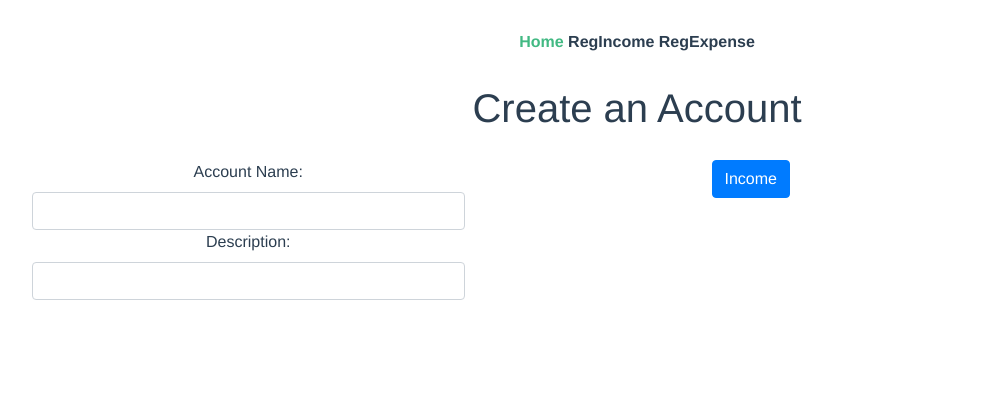
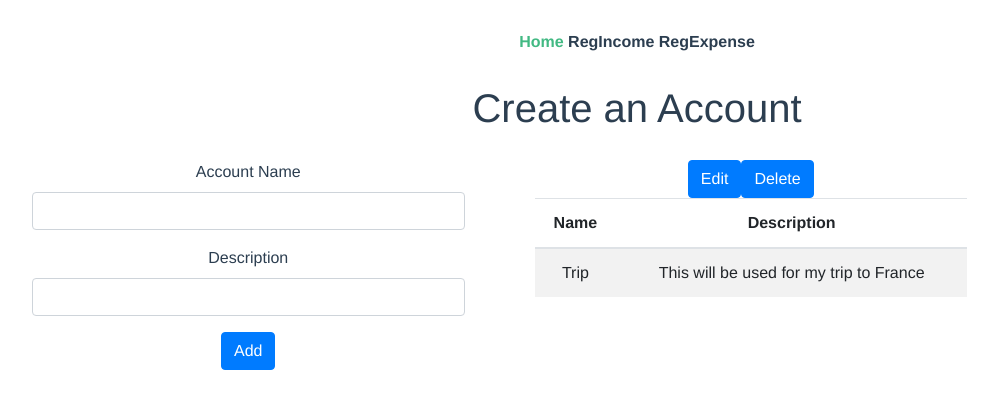
Before and after one commit to choi2nkyu/CertiProject, a Vue app: page /#/ in a window 1280 px wide. Shown: the top 408 px of the page, without its empty margins (3-1001 px from the left). Built offline with nearby package versions, Linux system fonts and the light colour scheme.

Commit message:
Kyu: a few changes in functionality and test

```diff
--- a/src/components/Account.vue
+++ b/src/components/Account.vue
@@ -4,26 +4,66 @@
     <div class="container row">
       <div class="col-5 left-column">
         <form>
-          <div class="form-group">
-            <label for="accountName">Account Name:</label>
-            <input type="text" class="form-control" id="accountName">
-            <label for="description">Description:</label>
-            <input type="text" class="form-control" id="description">
+          <div v-for="field in fields" v-bind:key="field.id" class="form-group">
+            <label for="field.value">{{field.label}}</label>
+            <input ref="accountInput" type="text" class="form-control" id="field.value">
           </div>
         </form>
+        <button type="button" class="btn btn-primary" @click="addClicked()">Add</button>
       </div>
       <div class="col-5 right-column">
-        <button type="button" class="btn btn-primary">Income</button>
+        <button type="button" class="btn btn-primary">Edit</button>
+        <button type="button" class="btn btn-primary">Delete</button>
+        <b-table striped hover :items="testItems" :fields="fields.value"></b-table>
       </div>
     </div>
   </div>
 </template>
 
 <script>
+import { constants } from "fs";
 export default {
   name: "Account",
   props: {
     msg: String
+  },
+  data() {
+    return {
+      fields: [
+        {
+          id: 1,
+          label: "Account Name",
+          value: "name"
+        },
+        {
+          id: 2,
+          label: "Description",
+          value: "description"
+        }
+      ],
+      testItems: [
+        {
+          name: "Trip",
+          description: "This will be used for my trip to France"
+        }
+      ],
+      accountArray: []
+    };
+  },
+  methods: {
+    add(object) {},
+    addClicked() {
+      console.log(this.$refs.accountInput);
+      for (var item in this.$refs.accountInput) {
+        console.log(item);
+      }
+    },
+    addAccountToStore() {
+      this.$store.dispatch("addExpense", {
+        name: this.currentName,
+        description: this.currentDescription
+      });
+    }
   }
 };
 </script>
```
Also changed, not shown: 1 other file (tests, documents, lock files or other folders).
